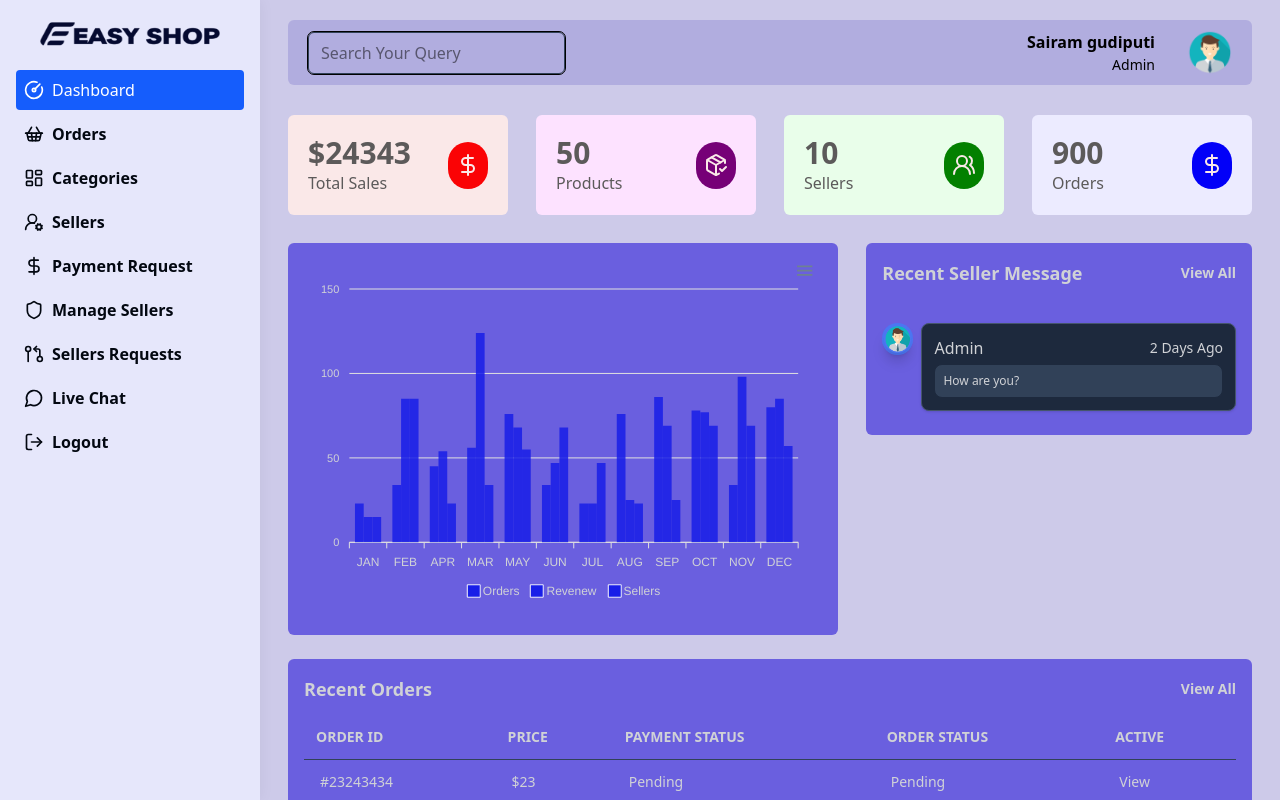
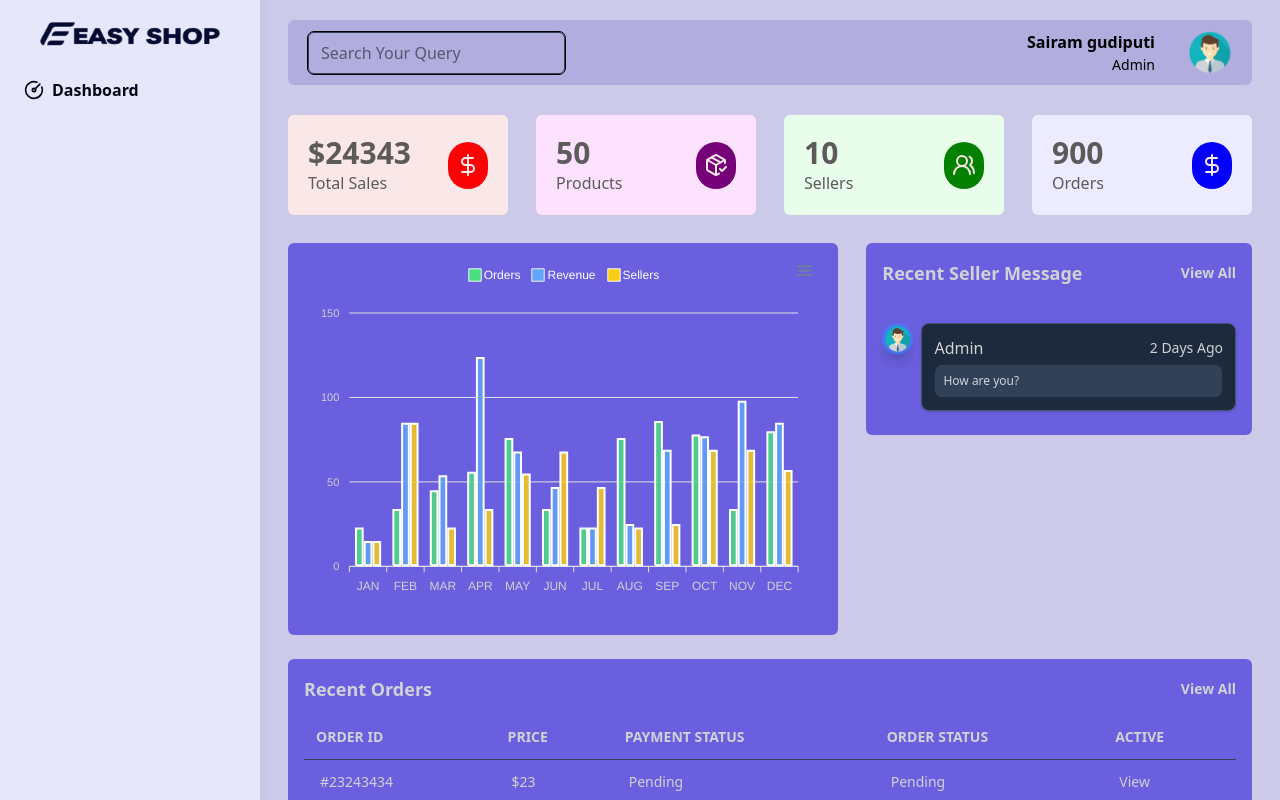
Before and after one commit to sairam-cpwt/EShop, a React (Vite) app in the folder fe-ecommerce/: page /admin/dashboard in a window 1280 px wide. Shown: the top 800 px of the page. Built offline with nearby package versions, Linux system fonts and the light colour scheme.

Commit message:
Seller Dashboard and routes created

```diff
--- a/fe-ecommerce/src/components/Sidebar/SideBar.tsx
+++ b/fe-ecommerce/src/components/Sidebar/SideBar.tsx
@@ -8,7 +8,7 @@ interface Props {
 }
 
 export default function SideBar({ setShowSideBar, showSideBar }: Props) {
-  const sideBarLinks = getNavData("admin");
+  const sideBarLinks = getNavData("seller");
   const { pathname } = useLocation();
 
   return (
--- a/fe-ecommerce/src/components/Sidebar/data.ts
+++ b/fe-ecommerce/src/components/Sidebar/data.ts
@@ -9,14 +9,16 @@ import {
   ShoppingBasket,
   UserRoundCogIcon,
 } from "lucide-react";
+import type { ROLES } from "~/types";
 
-export const LinksData = [
+export const LinksData = {
+  admin: [
     {
       id: 1,
       icon: CircleGauge,
       label: "Dashboard",
       link: "/admin/dashboard",
-    role: ["admin", "seller"],
+      role: ["admin"],
     },
 
     {
@@ -24,7 +26,7 @@ export const LinksData = [
       icon: ShoppingBasket,
       label: "Orders",
       link: "/admin/orders",
-    role: ["admin", "seller"],
+      role: ["admin"],
     },
 
     {
@@ -32,7 +34,7 @@ export const LinksData = [
       icon: LayoutDashboard,
       label: "Categories",
       link: "/admin/categories",
-    role: ["admin", "seller"],
+      role: ["admin"],
     },
 
     {
@@ -40,7 +42,7 @@ export const LinksData = [
       icon: UserRoundCogIcon,
       label: "Sellers",
       link: "/admin/seller",
-    role: ["admin", "seller"],
+      role: ["admin"],
     },
 
     {
@@ -48,7 +50,7 @@ export const LinksData = [
       icon: DollarSignIcon,
       label: "Payment Request",
       link: "/admin/payment-request",
-    role: ["admin", "seller"],
+      role: ["admin"],
     },
 
     {
@@ -56,7 +58,7 @@ export const LinksData = [
       icon: Shield,
       label: "Manage Sellers",
       link: "/admin/manage-sellers",
-    role: ["admin", "seller"],
+      role: ["admin"],
     },
 
     {
@@ -64,7 +66,7 @@ export const LinksData = [
       icon: GitPullRequestArrowIcon,
       label: "Sellers Requests",
       link: "/admin/seller-requests",
-    role: ["admin", "seller"],
+      role: ["admin"],
     },
 
     {
@@ -72,7 +74,7 @@ export const LinksData = [
       icon: MessageCircle,
       label: "Live Chat",
       link: "/admin/live-chat",
-    role: ["admin", "seller"],
+      role: ["admin"],
     },
 
     {
@@ -80,22 +82,20 @@ export const LinksData = [
       icon: LogOutIcon,
       label: "Logout",
       link: "/admin/logout",
-    role: ["admin", "seller"],
+      role: ["admin"],
     },
-];
+  ],
 
-export const getNavData = (role: string) => {
-  const constructedLinks = [];
+  seller: [
+    {
+      id: 1,
+      icon: CircleGauge,
+      label: "Dashboard",
+      link: "/seller/dashboard",
+    },
+  ],
+};
 
-  for (let i = 0; i <= LinksData.length; i++) {
-    const currentRole = LinksData[i]?.role;
-
-    for (let j = 0; j <= currentRole?.length; j++) {
-      if (role === currentRole[j]) {
-        constructedLinks.push(LinksData[i]);
-      }
-    }
-  }
-
-  return constructedLinks;
+export const getNavData = (role: ROLES) => {
+  return LinksData[role];
 };
--- a/fe-ecommerce/src/pages/admin/dashboard/AdminDashboard.tsx
+++ b/fe-ecommerce/src/pages/admin/dashboard/AdminDashboard.tsx
@@ -9,12 +9,10 @@ export default function AdminDashboard() {
         name: "Orders",
         data: [23, 34, 45, 56, 76, 34, 23, 76, 86, 78, 34, 80],
       },
-
       {
-        name: "Revenew",
+        name: "Revenue",
         data: [15, 85, 54, 124, 68, 47, 23, 25, 69, 77, 98, 85],
       },
-
       {
         name: "Sellers",
         data: [15, 85, 23, 34, 55, 68, 47, 23, 25, 69, 69, 57],
@@ -22,7 +20,7 @@ export default function AdminDashboard() {
     ],
 
     options: {
-      colors: ["#181ee8", "#181ee8"],
+      colors: ["#4ade80", "#60a5fa", "#facc15"], // green, blue, yellow
 
       chart: {
         background: "transparent",
@@ -33,21 +31,28 @@ export default function AdminDashboard() {
         enabled: false,
       },
 
-      strock: {
+      stroke: {
         show: true,
-        curve: ["smooth", "straight", "stepline"],
+        curve: "smooth",
         lineCap: "butt",
-        colors: "#f0f0f0",
-        width: 0.5,
+        colors: ["#fff"],
+        width: 2,
         dashArray: 0,
+      },
+
+      legend: {
+        position: "top",
+        labels: {
+          colors: "#ffffff",
+        },
       },
 
       xaxis: {
         categories: [
           "JAN",
           "FEB",
+          "MAR",
           "APR",
-          "MAR",
           "MAY",
           "JUN",
           "JUL",
@@ -57,41 +62,23 @@ export default function AdminDashboard() {
           "NOV",
           "DEC",
         ],
-
-        legend: {
-          position: "top",
       },
 
       responsive: [
         {
           breakpoint: 565,
-            yaxis: [
-              "JAN",
-              "FEB",
-              "APR",
-              "MAR",
-              "MAY",
-              "JUN",
-              "JUL",
-              "AUG",
-              "SEP",
-              "OCT",
-              "NOV",
-              "DEC",
-            ],
           options: {
             plotOptions: {
               bar: {
-                  horizantal: true,
+                horizontal: true,
+              },
             },
             chart: {
-                  height: "550px",
-                },
+              height: 550,
             },
           },
         },
       ],
-      },
     },
   };
 
--- a/fe-ecommerce/src/pages/seller/dashboard/Dashboard.tsx
+++ b/fe-ecommerce/src/pages/seller/dashboard/Dashboard.tsx
@@ -1,7 +1,267 @@
-export default function SellerDashboard() {
+import type { ApexOptions } from "apexcharts";
+import {
+  DollarSign,
+  PackageCheck,
+  ShoppingBasketIcon,
+  Users2,
+} from "lucide-react";
+import Chart from "react-apexcharts";
+import { Link } from "react-router";
+
+export default function AdminDashboard() {
+  const options: ApexOptions = {
+    colors: ["#4ade80", "#60a5fa", "#facc15"], // green, blue, yellow
+
+    chart: {
+      background: "transparent",
+      foreColor: "#d0d2d6",
+    },
+
+    dataLabels: {
+      enabled: false,
+    },
+
+    stroke: {
+      show: true,
+      curve: "smooth",
+      lineCap: "butt",
+      colors: ["#fff"],
+      width: 2,
+      dashArray: 0,
+    },
+
+    legend: {
+      position: "top",
+      labels: {
+        colors: "#ffffff",
+      },
+    },
+
+    xaxis: {
+      categories: [
+        "JAN",
+        "FEB",
+        "MAR",
+        "APR",
+        "MAY",
+        "JUN",
+        "JUL",
+        "AUG",
+        "SEP",
+        "OCT",
+        "NOV",
+        "DEC",
+      ],
+    },
+
+    responsive: [
+      {
+        breakpoint: 565,
+        options: {
+          plotOptions: {
+            bar: {
+              horizontal: true,
+            },
+          },
+          chart: {
+            height: 550,
+          },
+        },
+      },
+    ],
+  };
+
+  const state = [
+    {
+      name: "Orders",
+      data: [23, 34, 45, 56, 76, 34, 23, 76, 86, 78, 34, 80],
+    },
+    {
+      name: "Revenue",
+      data: [15, 85, 54, 124, 68, 47, 23, 25, 69, 77, 98, 85],
+    },
+    {
+      name: "Sellers",
+      data: [15, 85, 23, 34, 55, 68, 47, 23, 25, 69, 69, 57],
+    },
+  ];
+
   return (
-    <>
-      <h2>Seller Dashboard</h2>
-    </>
+    <div className="px-2 md:px-7 py-5">
+      <div className="w-full grid grid-cols-1 sm:grid-cols-2 md:grid-cols-2 lg:grid-cols-2 xl:grid-cols-4 gap-7">
+        <div className="flex justify-between items-center p-5 bg-[#fae8e8] rounded-md gap-8">
+          <div className="flex flex-col justify-start items-start text-[#5c5a5a]">
+            <h2 className="text-3xl font-bold">$24343</h2>
+            <span className="text-md font-medium">Total Sales</span>
+          </div>
+
+          <div className="w-[40px] h-[47px] rounded-full bg-[#fa0305] flex justify-center items-center text-xl">
+            <DollarSign className="text-[#fae8e8]" />
+          </div>
+        </div>
+
+        <div className="flex justify-between items-center p-5 bg-[#fde2ff] rounded-md gap-8">
+          <div className="flex flex-col justify-start items-start text-[#5c5a5a]">
+            <h2 className="text-3xl font-bold">50</h2>
+            <span className="text-md font-medium">Products</span>
+          </div>
+
+          <div className="w-[40px] h-[47px] rounded-full bg-[#760077] flex justify-center items-center text-xl">
+            <PackageCheck className="text-[#fae8e8]" />
+          </div>
+        </div>
+
+        <div className="flex justify-between items-center p-5 bg-[#e9feea] rounded-md gap-8">
+          <div className="flex flex-col justify-start items-start text-[#5c5a5a]">
+            <h2 className="text-3xl font-bold">10</h2>
+            <span className="text-md font-medium">Orders</span>
+          </div>
+
+          <div className="w-[40px] h-[47px] rounded-full bg-[#038000] flex justify-center items-center text-xl">
+            <Users2 className="text-[#fae8e8]" />
+          </div>
+        </div>
+
+        <div className="flex justify-between items-center p-5 bg-[#ecebff] rounded-md gap-8">
+          <div className="flex flex-col justify-start items-start text-[#5c5a5a]">
+            <h2 className="text-3xl font-bold">900</h2>
+            <span className="text-md font-medium">pending Orders</span>
+          </div>
+
+          <div className="w-[40px] h-[47px] rounded-full bg-[#0200f8] flex justify-center items-center text-xl">
+            <ShoppingBasketIcon className="text-[#fae8e8]" />
+          </div>
+        </div>
+      </div>
+
+      <div className="w-full flex flex-wrap mt-7">
+        <div className="w-full lg:w-7/12 lg:pr-3">
+          <div className="w-full bg-[#6a5fdf] p-4 rounded-md">
+            <Chart options={options} series={state} type="bar" height={345} />
+          </div>
+        </div>
+
+        <div className="w-full lg:w-5/12 lg:pl-4 mt-6 lg:mt-0">
+          <div className="w-full bg-[#6a5fdf] p-4 rounded-md text-[#d0d2d6] ">
+            <div className="flex items-center justify-between pb-3">
+              <h2 className="font-semibold text-lg text-[#d0d2d6]">
+                Recent Seller Message
+              </h2>
+
+              <Link className="font-semibold text-sm text-[#d0d2d6]" to={"#"}>
+                View All
+              </Link>
+            </div>
+
+            <div className="flex flex-col gap-2 pt-6 text-[#d0d2d6]">
+              <ol className="relative">
+                <li className="mb-2 flex items-center gap-2">
+                  <div className="flex  shadow-lg justify-center items-center p-[2px] bg-[#4c76f2] rounded-full z-10 w-8 h-8 self-start">
+                    <img
+                      src={"/images/admin.png"}
+                      alt="Admin Image"
+                      className="w-full rounded-full h-full shadow-lg"
+                    />
+                  </div>
+
+                  <div className="p-3 bg-slate-800 rounded-lg border border-slate-600 shadow-sm w-full flex-11/12">
+                    <div className="flex justify-between items-center mb-1">
+                      <Link className="text-md font-normal" to={"/"}>
+                        Admin
+                      </Link>
+                      <time className="text-sm font-normal sm:order-last sm:mb-0">
+                        2 Days Ago
+                      </time>
+                    </div>
+
+                    <div className="p-2 text-xs font-normal bg-slate-700 rounded-lg border border-slate-800">
+                      How are you?
+                    </div>
+                  </div>
+                </li>
+              </ol>
+            </div>
+          </div>
+        </div>
+      </div>
+
+      <div className="w-full p-4 mt-6 bg-[#6a5fdf] rounded-md">
+        <div className="flex justify-between items-center pb-3">
+          <h2 className="font-semibold text-lg text-[#d0d2d6]">
+            Recent Orders
+          </h2>
+
+          <Link className="font-semibold text-sm text-[#d0d2d6]" to={"#"}>
+            View All
+          </Link>
+        </div>
+        <div className="relative overflow-x-auto">
+          <table className="w-full text-sm text-left">
+            <thead className="text-[#d0d2d6] uppercase border-b border-slate-700">
+              <tr>
+                <th scope="col" className="py-3 px-3">
+                  Order ID
+                </th>
+
+                <th scope="col" className="py-3 px-3">
+                  Price
+                </th>
+
+                <th scope="col" className="py-3 px-3">
+                  Payment Status
+                </th>
+
+                <th scope="col" className="py-3 px-3">
+                  Order Status
+                </th>
+
+                <th scope="col" className="py-3 px-3">
+                  Active
+                </th>
+              </tr>
+            </thead>
+
+            <tbody className="text-[#d0d2d6]">
+              {[1, 2, 3, 4, 5].map((_, i) => {
+                return (
+                  <tr key={i}>
+                    <td
+                      scope="row"
+                      className="py-3 px-4 font-medium whitespace-nowrap"
+                    >
+                      #23243434
+                    </td>
+                    <td
+                      scope="row"
+                      className="py-3 px-4 font-medium whitespace-nowrap"
+                    >
+                      $23
+                    </td>
+                    <td
+                      scope="row"
+                      className="py-3 px-4 font-medium whitespace-nowrap"
+                    >
+                      Pending
+                    </td>
+                    <td
+                      scope="row"
+                      className="py-3 px-4 font-medium whitespace-nowrap"
+                    >
+                      Pending
+                    </td>
+                    <td
+                      scope="row"
+                      className="py-3 px-4 font-medium whitespace-nowrap"
+                    >
+                      View
+                    </td>
+                  </tr>
+                );
+              })}
+            </tbody>
+          </table>
+        </div>
+      </div>
+    </div>
   );
 }
--- /dev/null
+++ b/fe-ecommerce/src/types/index.ts
@@ -0,0 +1 @@
+export type ROLES = "admin" | "seller";
```
Also changed, not shown: fe-ecommerce/src/pages/admin/router/routes/types.ts (deleted, +0 -13 lines). Lines whose indentation alone changed are shown as unchanged.
